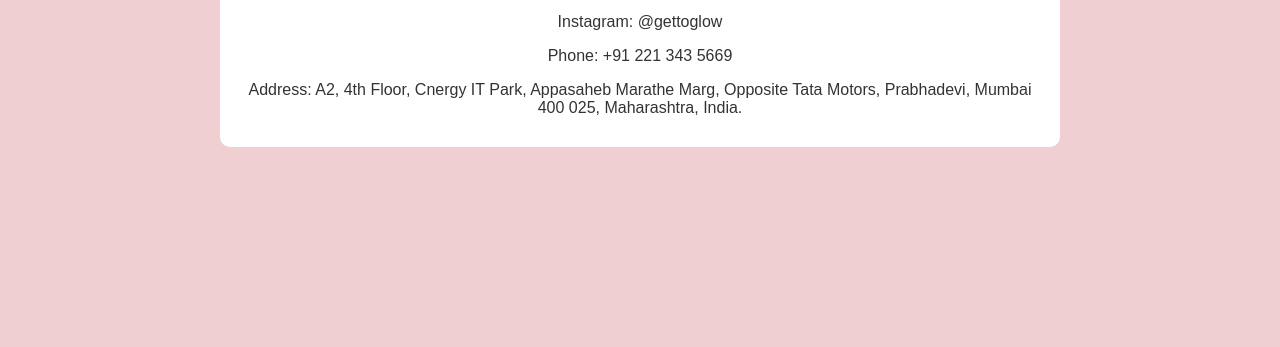
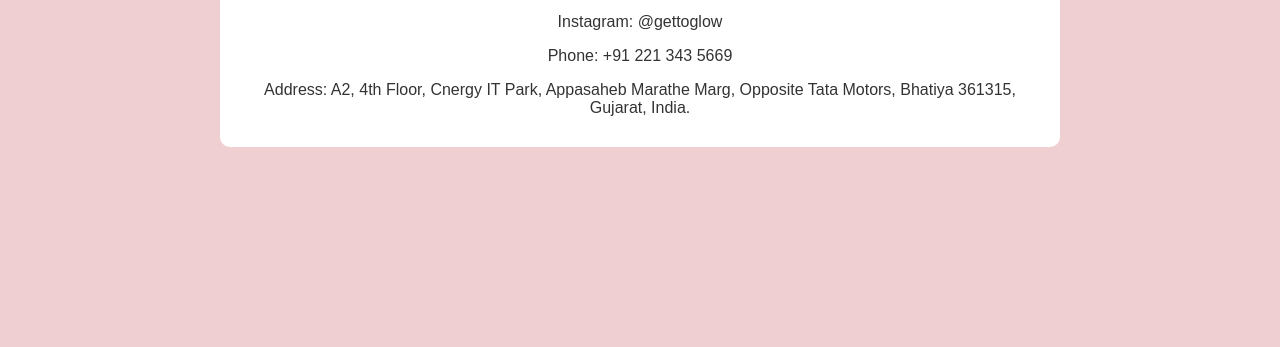
Before and after one commit to tulsipurhit/website, a plain HTML site: page Contactus.html in a window 1280 px wide. Shown: the part 195-542 px from the top of the page. Drawn offline with Linux system fonts and the light colour scheme.

Commit message:
completed

```diff
--- a/Contactus.html
+++ b/Contactus.html
@@ -82,7 +82,7 @@
         <p>Email: <a href="mailto:tulsi@gettoglow.com">tulsi@gettoglow.com</a></p>
         <p>Instagram: <a href="https://instagram.com/gettoglow" target="_blank">@gettoglow</a></p>
         <p>Phone: <a href="tel:+912213435669">+91 221 343 5669</a></p>
-        <p>Address: A2, 4th Floor, Cnergy IT Park, Appasaheb Marathe Marg, Opposite Tata Motors, Prabhadevi, Mumbai 400 025, Maharashtra, India.</p>
+        <p>Address: A2, 4th Floor, Cnergy IT Park, Appasaheb Marathe Marg, Opposite Tata Motors, Bhatiya 361315, Gujarat, India.</p>
 
     </div>
 </section> <footer>
```
